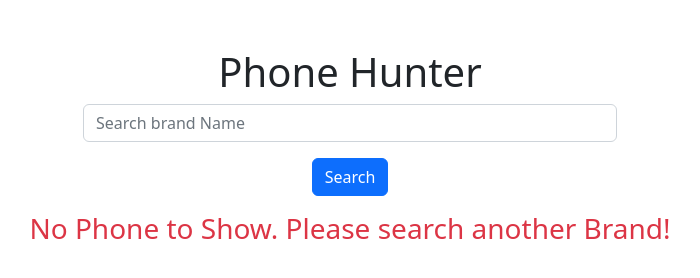
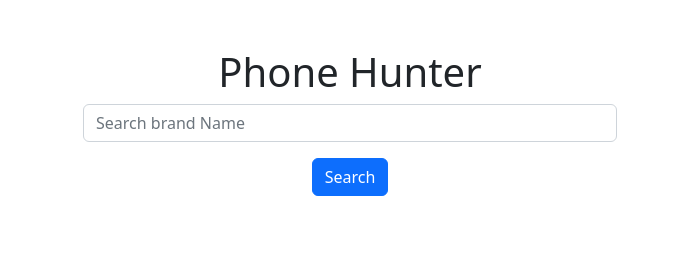
Before and after one commit to rezwanamin/phone-hunter, a plain HTML site: page index.html in a window 1280 px wide. Shown: the whole page, without its empty margins (290-990 px from the left). Drawn offline with nearby package versions, Linux system fonts and the light colour scheme.

Commit message:
Fix No Pnone Message

```diff
--- a/index.html
+++ b/index.html
@@ -21,7 +21,7 @@
             </div>
         </div>
         <div class="container">
-            <div id="no-phone-msg">
+            <div id="no-phone-msg" class="d-none">
                 <h3 class="text-center text-danger">No Phone to Show. Please search another Brand!</h3>
             </div>
             <div class="row row-cols-md-4 g-4" id="phone-container">
```
